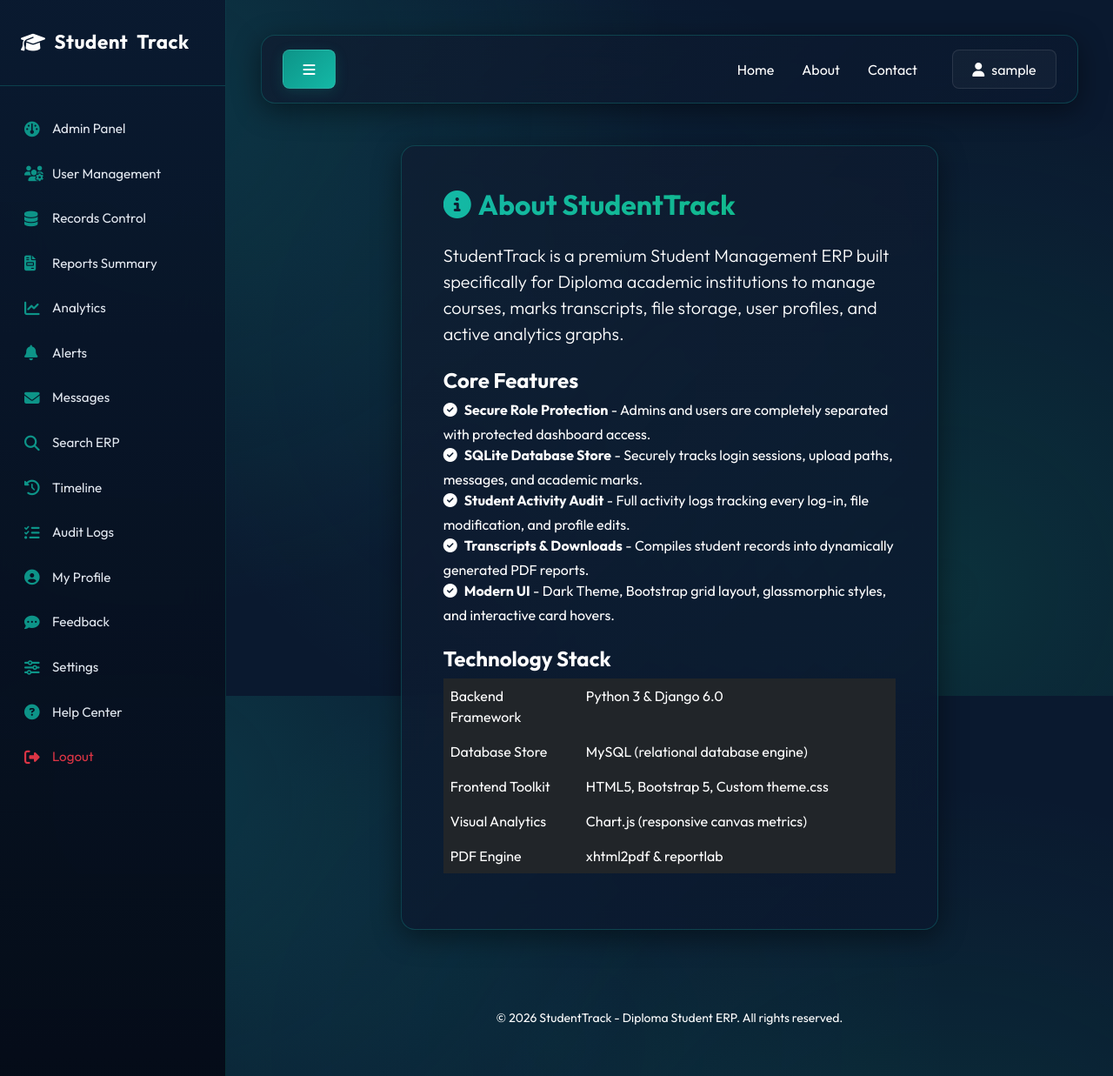
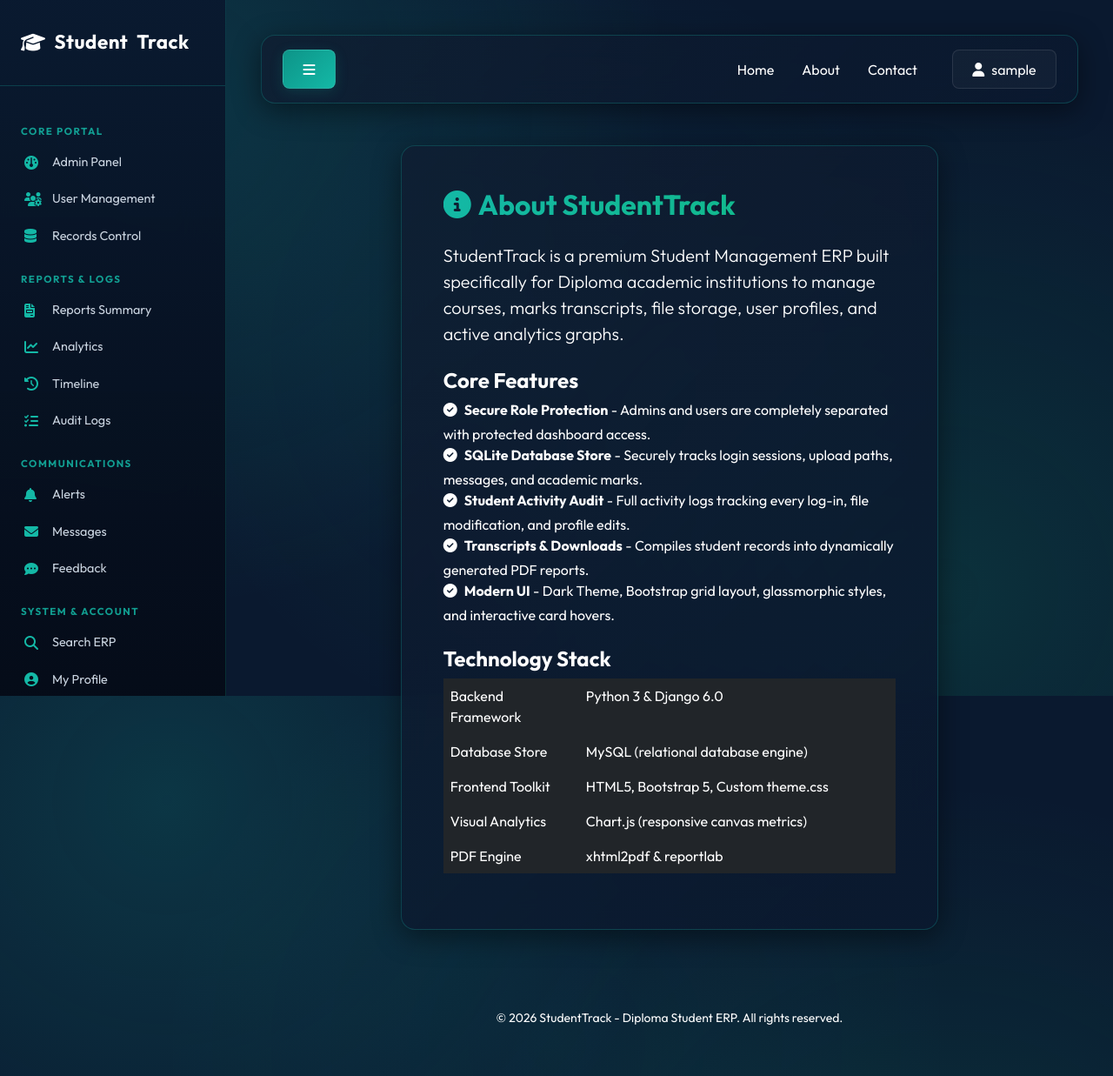
Before and after one commit to ejazzain2008-maker/studenttrack-erp, a Django app: page /about/ in a window 1280 px wide. Shown: the whole page at 87% size. Run offline with Django 5.2, Linux system fonts and the light colour scheme; the visitor is signed in with stand-in values (Sample User, id 1).

Commit message:
Organize sidebar navigation items into sections with custom scroll and styling

```diff
--- a/erp/templates/erp/base.html
+++ b/erp/templates/erp/base.html
@@ -82,6 +82,95 @@
             box-shadow: 0 6px 20px rgba(16, 185, 129, 0.4) !important;
             transform: translateY(-2px) !important;
         }
+
+        /* Sidebar Styling Upgrades */
+        #sidebar {
+            height: 100vh;
+            overflow-y: auto;
+            scrollbar-width: thin;
+            scrollbar-color: rgba(20, 184, 166, 0.2) transparent;
+        }
+        #sidebar::-webkit-scrollbar {
+            width: 4px;
+        }
+        #sidebar::-webkit-scrollbar-thumb {
+            background: rgba(20, 184, 166, 0.2);
+            border-radius: 4px;
+        }
+
+        .sidebar-section-title {
+            padding: 1.2rem 1.5rem 0.4rem 1.5rem;
+            font-size: 0.72rem;
+            font-weight: 700;
+            text-transform: uppercase;
+            letter-spacing: 1.5px;
+            color: #14b8a6 !important;
+            opacity: 0.85;
+            list-style: none;
+        }
+
+        .components-nav li a {
+            padding: 0.65rem 1.5rem !important;
+            font-size: 0.9rem !important;
+            display: flex;
+            align-items: center;
+            gap: 12px;
+            color: #cbd5e1 !important;
+            text-decoration: none;
+            transition: all 0.2s ease-in-out !important;
+            border-left: 4px solid transparent;
+        }
+
+        .components-nav li a:hover {
+            color: #ffffff !important;
+            background: rgba(20, 184, 166, 0.08) !important;
+            border-left-color: rgba(20, 184, 166, 0.5) !important;
+            padding-left: 1.7rem !important;
+        }
+
+        .components-nav li.active a {
+            color: #ffffff !important;
+            background: linear-gradient(90deg, rgba(20, 184, 166, 0.15) 0%, transparent 100%) !important;
+            border-left-color: #10b981 !important;
+            font-weight: 600 !important;
+        }
+
+        .components-nav li a i {
+            width: 20px;
+            font-size: 1rem;
+            color: #14b8a6 !important;
+        }
+
+        .components-nav li.active a i {
+            color: #10b981 !important;
+        }
+
+        /* Sidebar Logout button custom style */
+        .sidebar-logout-item {
+            margin-top: 1.5rem;
+            margin-bottom: 2.5rem;
+            padding: 0 1rem;
+            list-style: none;
+        }
+        .sidebar-logout-link {
+            padding: 0.65rem 1rem !important;
+            border-radius: 8px !important;
+            background: rgba(239, 68, 68, 0.1) !important;
+            border: 1px solid rgba(239, 68, 68, 0.2) !important;
+            color: #ef4444 !important;
+            justify-content: center;
+            border-left: none !important;
+        }
+        .sidebar-logout-link i {
+            color: #ef4444 !important;
+        }
+        .sidebar-logout-link:hover {
+            background: #ef4444 !important;
+            color: #ffffff !important;
+            border-color: transparent !important;
+            box-shadow: 0 4px 15px rgba(239, 68, 68, 0.3) !important;
+            padding-left: 1rem !important;
+        }
     </style>
 </head>
 <body>
@@ -98,6 +187,8 @@
             </div>
 
             <ul class="components-nav">
+                <!-- Group 1: Portal Navigation -->
+                <li class="sidebar-section-title">Core Portal</li>
                 {% if user.profile.role == 'admin' %}
                     <!-- Admin Specific Options -->
                     <li class="{% if request.resolver_match.url_name == 'admin_dashboard' %}active{% endif %}">
@@ -119,21 +210,13 @@
                     </li>
                 {% endif %}
 
-                <!-- Shared Navigation Links -->
+                <!-- Group 2: Academic standing & history -->
+                <li class="sidebar-section-title">Reports & Logs</li>
                 <li class="{% if request.resolver_match.url_name == 'reports' %}active{% endif %}">
                     <a href="{% url 'reports' %}"><i class="fa-solid fa-file-invoice"></i> Reports Summary</a>
                 </li>
                 <li class="{% if request.resolver_match.url_name == 'analytics' %}active{% endif %}">
                     <a href="{% url 'analytics' %}"><i class="fa-solid fa-chart-line"></i> Analytics</a>
-                </li>
-                <li class="{% if request.resolver_match.url_name == 'notifications' %}active{% endif %}">
-                    <a href="{% url 'notifications' %}"><i class="fa-solid fa-bell"></i> Alerts</a>
-                </li>
-                <li class="{% if request.resolver_match.url_name == 'messages' %}active{% endif %}">
-                    <a href="{% url 'messages' %}"><i class="fa-solid fa-envelope"></i> Messages</a>
-                </li>
-                <li class="{% if request.resolver_match.url_name == 'search' %}active{% endif %}">
-                    <a href="{% url 'search' %}"><i class="fa-solid fa-search"></i> Search ERP</a>
                 </li>
                 <li class="{% if request.resolver_match.url_name == 'history' %}active{% endif %}">
                     <a href="{% url 'history' %}"><i class="fa-solid fa-clock-rotate-left"></i> Timeline</a>
@@ -141,11 +224,26 @@
                 <li class="{% if request.resolver_match.url_name == 'activity_logs' %}active{% endif %}">
                     <a href="{% url 'activity_logs' %}"><i class="fa-solid fa-list-check"></i> Audit Logs</a>
                 </li>
-                <li class="{% if request.resolver_match.url_name == 'profile' %}active{% endif %}">
-                    <a href="{% url 'profile' %}"><i class="fa-solid fa-user-circle"></i> My Profile</a>
+
+                <!-- Group 3: Communication -->
+                <li class="sidebar-section-title">Communications</li>
+                <li class="{% if request.resolver_match.url_name == 'notifications' %}active{% endif %}">
+                    <a href="{% url 'notifications' %}"><i class="fa-solid fa-bell"></i> Alerts</a>
+                </li>
+                <li class="{% if request.resolver_match.url_name == 'messages' %}active{% endif %}">
+                    <a href="{% url 'messages' %}"><i class="fa-solid fa-envelope"></i> Messages</a>
                 </li>
                 <li class="{% if request.resolver_match.url_name == 'feedback' %}active{% endif %}">
                     <a href="{% url 'feedback' %}"><i class="fa-solid fa-comment-dots"></i> Feedback</a>
+                </li>
+
+                <!-- Group 4: Settings & Utilities -->
+                <li class="sidebar-section-title">System & Account</li>
+                <li class="{% if request.resolver_match.url_name == 'search' %}active{% endif %}">
+                    <a href="{% url 'search' %}"><i class="fa-solid fa-search"></i> Search ERP</a>
+                </li>
+                <li class="{% if request.resolver_match.url_name == 'profile' %}active{% endif %}">
+                    <a href="{% url 'profile' %}"><i class="fa-solid fa-user-circle"></i> My Profile</a>
                 </li>
                 <li class="{% if request.resolver_match.url_name == 'settings' %}active{% endif %}">
                     <a href="{% url 'settings' %}"><i class="fa-solid fa-sliders"></i> Settings</a>
@@ -153,8 +251,9 @@
                 <li class="{% if request.resolver_match.url_name == 'help_center' %}active{% endif %}">
                     <a href="{% url 'help_center' %}"><i class="fa-solid fa-question-circle"></i> Help Center</a>
                 </li>
-                <li>
-                    <a href="{% url 'logout' %}" class="text-danger"><i class="fa-solid fa-sign-out-alt text-danger"></i> Logout</a>
+
+                <li class="sidebar-logout-item">
+                    <a href="{% url 'logout' %}" class="sidebar-logout-link"><i class="fa-solid fa-sign-out-alt"></i> Logout</a>
                 </li>
             </ul>
         </nav>
```
